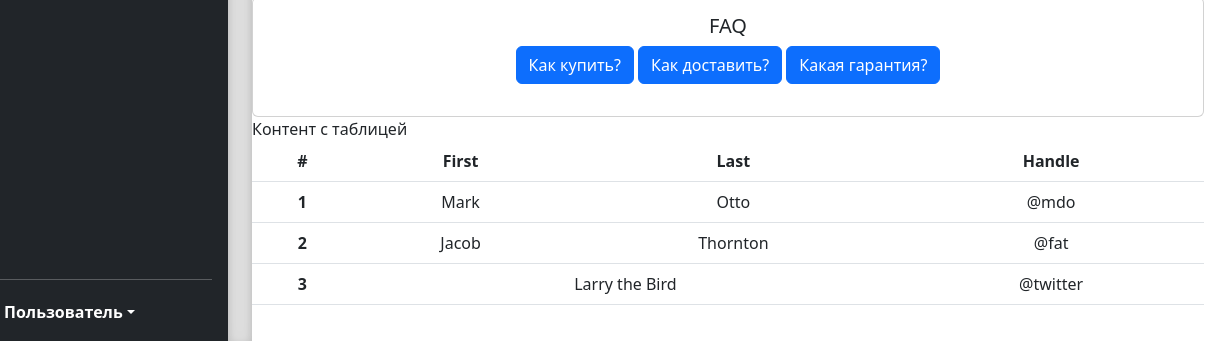
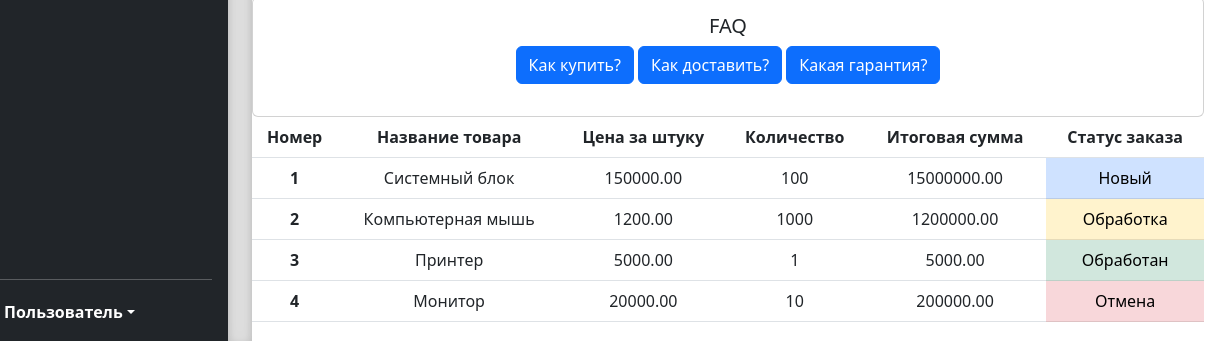
Before and after one commit to Iceeyess/DZ_19_1, a plain HTML site: page index.html in a window 1280 px wide. Shown: the part 456-797 px from the top of the page, 52-1280 px from the left. Drawn offline with nearby package versions, Linux system fonts and the light colour scheme.

Commit message:
task with star * is completed.

```diff
--- a/index.html
+++ b/index.html
@@ -349,41 +349,56 @@
                         </div>
                     </div>
                 </div>
-                Контент с таблицей
+                <!--                Контент с таблицей-->
                 <table class="table">
                     <thead>
                     <tr>
-                        <th scope="col">#</th>
-                        <th scope="col">First</th>
-                        <th scope="col">Last</th>
-                        <th scope="col">Handle</th>
+                        <th scope="col">Номер</th>
+                        <th scope="col">Название товара</th>
+                        <th scope="col">Цена за штуку</th>
+                        <th scope="col">Количество</th>
+                        <th scope="col">Итоговая сумма</th>
+                        <th scope="col">Статус заказа</th>
                     </tr>
                     </thead>
                     <tbody>
                     <tr>
                         <th scope="row">1</th>
-                        <td>Mark</td>
-                        <td>Otto</td>
-                        <td>@mdo</td>
+                        <td>Системный блок</td>
+                        <td>150000.00</td>
+                        <td>100</td>
+                        <td>15000000.00</td>
+                        <td class="table-primary"> Новый</td>
                     </tr>
                     <tr>
                         <th scope="row">2</th>
-                        <td>Jacob</td>
-                        <td>Thornton</td>
-                        <td>@fat</td>
+                        <td>Компьютерная мышь</td>
+                        <td>1200.00</td>
+                        <td>1000</td>
+                        <td>1200000.00</td>
+                        <td class="table-warning">Обработка</td>
                     </tr>
                     <tr>
                         <th scope="row">3</th>
-                        <td colspan="2">Larry the Bird</td>
-                        <td>@twitter</td>
+                        <td>Принтер</td>
+                        <td>5000.00</td>
+                        <td>1</td>
+                        <td>5000.00</td>
+                        <td class="table-success">Обработан</td>
+                    </tr>
+                    <tr>
+                        <th scope="row">4</th>
+                        <td>Монитор</td>
+                        <td>20000.00</td>
+                        <td>10</td>
+                        <td>200000.00</td>
+                        <td class="table-danger">Отмена</td>
                     </tr>
                     </tbody>
                 </table>
 
             </div>
-
         </main>
-
     </div>
 
 </main>
```
